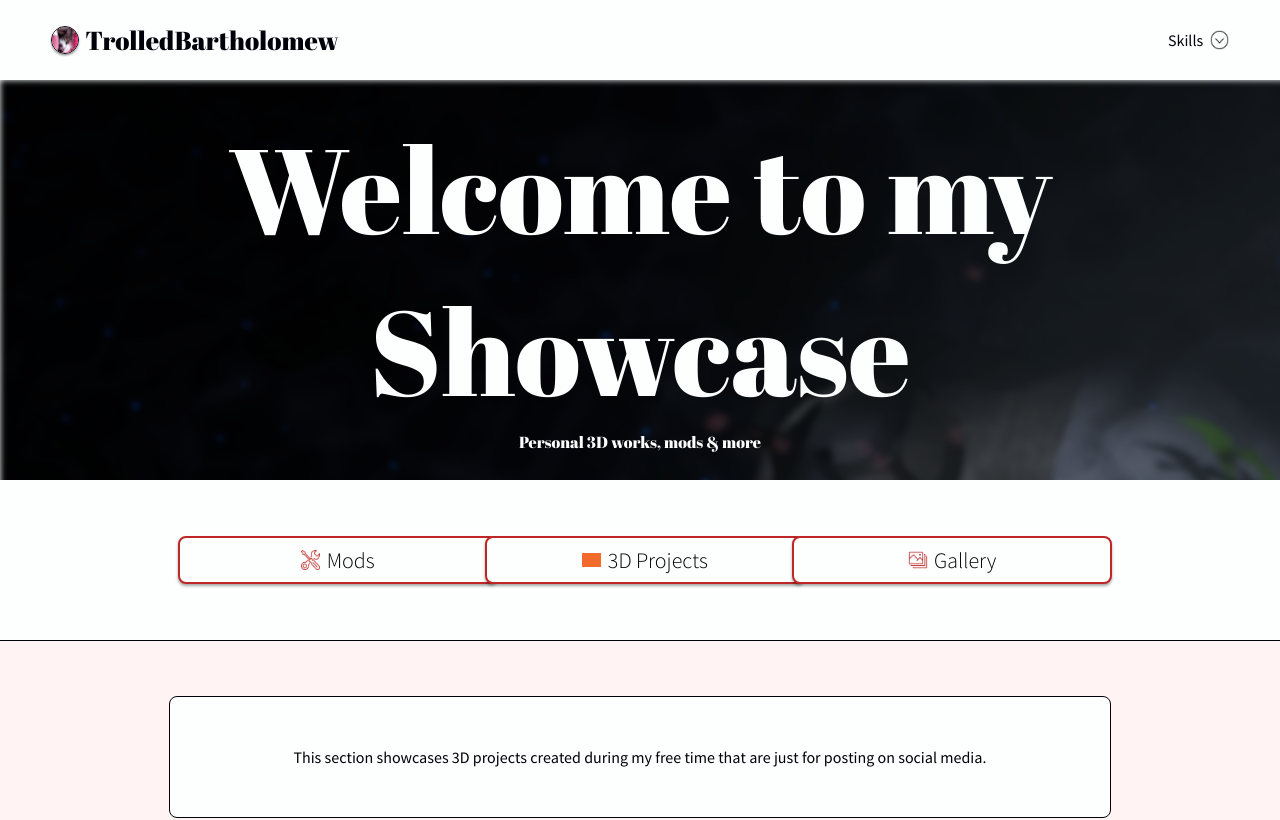
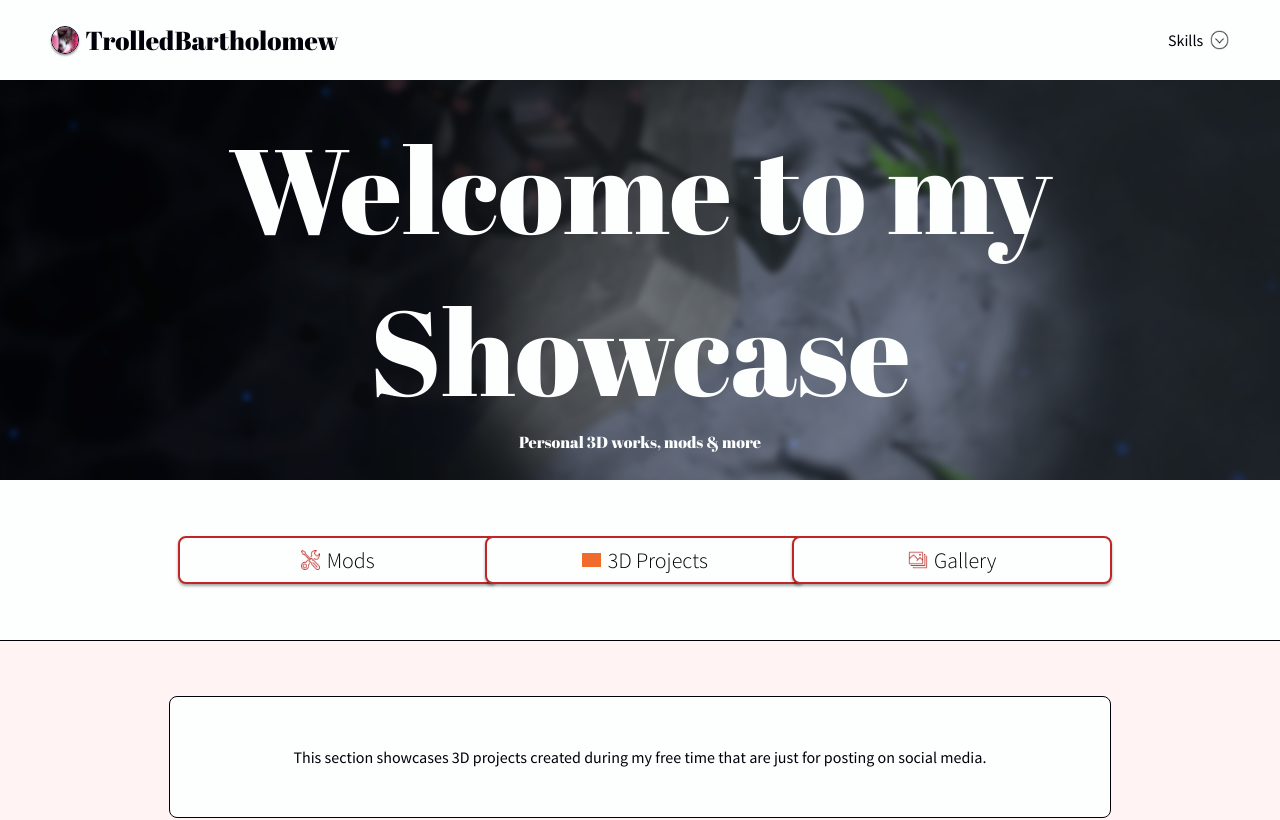
Before and after one commit to s-kk-TB/PersonalWebsite, a React (Create React App) app in the folder pw-react/: page / in a window 1280 px wide. Shown: the top 820 px of the page. Built offline with nearby package versions, Linux system fonts and the light colour scheme; grey boxes are pictures that could not be loaded.

Commit message:
Fixed top section banner image

```diff
--- a/pw-react/src/App.js
+++ b/pw-react/src/App.js
@@ -59,9 +59,7 @@ function App() {
           <span id='top-title-text'>Welcome to my Showcase</span><br></br>
           <span id='top-title-info'>Personal 3D works, mods & more</span>
         </div>
-        <div id='img-slides-container'>
-          <img src={terminus} alt='slide 1'></img>
-        </div>
+        <img src={terminus} alt='slide 1'></img>
       </div>
       <div id='middle-section' className='debug-section'>
         <div className='middle-nav-section'>
--- a/pw-react/src/css/App.css
+++ b/pw-react/src/css/App.css
@@ -103,12 +103,6 @@ button:hover{
 
 #top-section img{
   filter: blur(3px) brightness(85%);
-}
-
-#img-slides-container{
-  width: 100%;
-  height: 100%;
-  background-color: transparent;
 }
 
 
```
